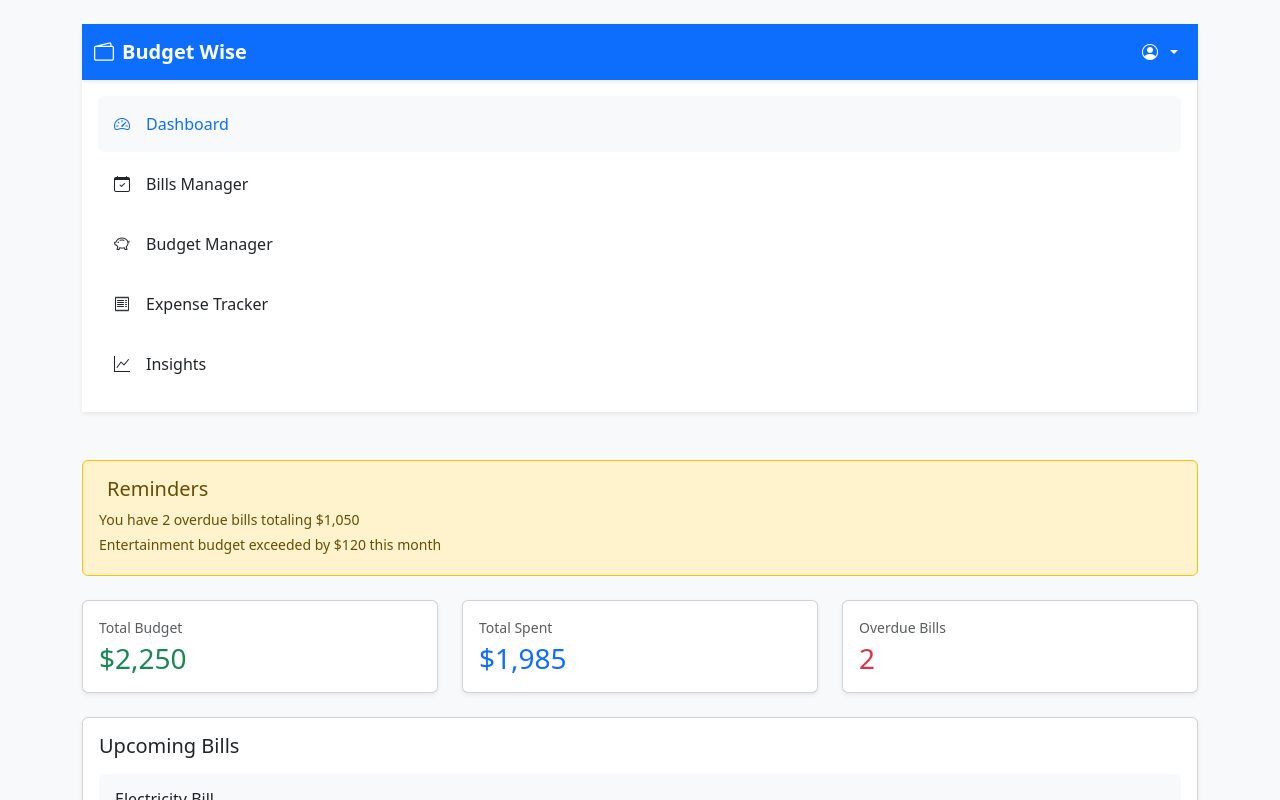
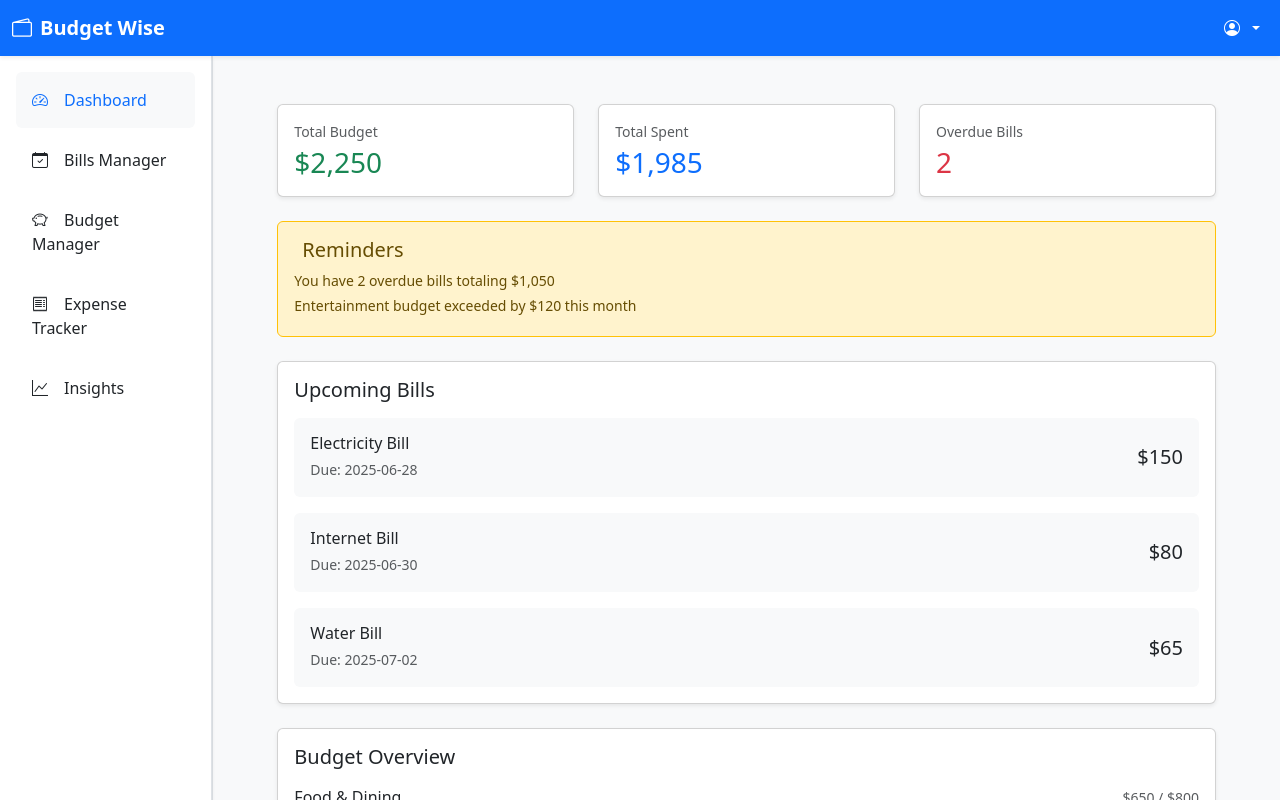
Before and after one commit to KhalanHappiness/BudgetWise, a React (Vite) app in the folder client/Budget-wise/: page /dashboard in a window 1280 px wide. Shown: the top 800 px of the page. Built offline with nearby package versions, Linux system fonts and the light colour scheme.

Commit message:
adjusted the position of the sidebar

```diff
--- a/client/Budget-wise/src/App.jsx
+++ b/client/Budget-wise/src/App.jsx
@@ -7,6 +7,7 @@ import BudgetManager from './pages/BudgetManager';
 import ExpenseTracker from './pages/ExpenseTracker';
 import Dashboard from './pages/Dashboard';
 import Insights from './pages/Insights';
+import Layout from './components/Layout/Layout';
 import { AuthProvider } from './context/AuthContext';
 
 const App = () => {
@@ -14,12 +15,17 @@ const App = () => {
     <AuthProvider>
         <Router>
           <Routes>
+            <Route element={<Layout/>}>
+
                 <Route path="/" element={<Login />} />
                 <Route path="/dashboard" element={<Dashboard />} />
                 <Route path="/bills" element={<BillsManager />} />
                 <Route path="/budget" element={<BudgetManager />} />
                 <Route path="/expenses" element={<ExpenseTracker />} />
                 <Route path="/insights" element={<Insights />} />
+
+            </Route>
+
 
 
           </Routes>
--- a/client/Budget-wise/src/components/Layout/Layout.jsx
+++ b/client/Budget-wise/src/components/Layout/Layout.jsx
@@ -1,18 +1,21 @@
 import React from 'react';
 import Header from './Header';
-import Sidebar from './Menubar';
+import Sidebar from './Sidebar';
+import { Outlet } from 'react-router-dom';
+
 
 const Layout = ({ children }) => {
   return (
-    <div className="min-vh-100 bg-light">
+    <div className="d-flex flex-column min-vh-100 bg-light">
       <Header />
-      <div className="container-fluid">
-        <div className="row">
-          <div className="col-lg-3 col-xl-2 p-0">
+      <div className="container-fluid flex-grow-1">
+        <div className="row h-100">
+          <div className="col-12 col-md-3 col-xl-2 bg-white border-end p-0">
             <Sidebar />
           </div>
-          <div className="col-lg-9 col-xl-10">
+          <div className="col-12 col-md-9 col-xl-10 py-4 px-3 overflow-auto">
             <div className="p-4">
+              <Outlet/>
               {children}
             </div>
           </div>
--- a/client/Budget-wise/src/components/Layout/Menubar.jsx
+++ b/client/Budget-wise/src/components/Layout/Sidebar.jsx
@@ -13,8 +13,8 @@ const Sidebar = () => {
   ];
 
   return (
-    // Removed min-vh-100
-    <div className="bg-white border-end shadow-sm">
+
+    <div className="bg-white border-end shadow-sm min-vh-100">
       <div className="p-3">
         <nav className="nav flex-column">
           {menuItems.map((item) => (
--- a/client/Budget-wise/src/pages/BillsManager.jsx
+++ b/client/Budget-wise/src/pages/BillsManager.jsx
@@ -1,5 +1,5 @@
 import React, { useState } from 'react';
-import Sidebar from '../components/Layout/Menubar';
+import Sidebar from '../components/Layout/Sidebar';
 
 const BillsManager = () => {
   const [bills, setBills] = useState([
@@ -95,9 +95,8 @@ const BillsManager = () => {
   };
 
   return (
-    <div className="container my-5">
-      <Sidebar/>
-      <div className="d-flex justify-content-between align-items-center mb-4 mt-5">
+    <div className="container ">
+      <div className="d-flex justify-content-between align-items-center mb-4">
         <h2 className="h4">Bills Manager</h2>
         <button className="btn btn-primary" onClick={() => setShowAddBill(true)}>
           <span className="me-1">➕</span> Add Bill
--- a/client/Budget-wise/src/pages/BudgetManager.jsx
+++ b/client/Budget-wise/src/pages/BudgetManager.jsx
@@ -1,5 +1,5 @@
 import React, { useState } from 'react';
-import Sidebar from '../components/Layout/Menubar';
+import Sidebar from '../components/Layout/Sidebar';
 
 
 const BudgetManager = () => {
@@ -51,10 +51,10 @@ const BudgetManager = () => {
   };
 
   return (
-    <div className="container my-5">
+    <div className="container ">
       {/* Page Header and Add Budget Button */}
-      <Sidebar/>
-      <div className="d-flex justify-content-between align-items-center mb-5 mt-5">
+
+      <div className="d-flex justify-content-between align-items-center mb-5">
         <h4 className="mb-0">Budget Manager</h4>
         <button
           onClick={() => setShowAddBudget(true)}
--- a/client/Budget-wise/src/pages/Dashboard.jsx
+++ b/client/Budget-wise/src/pages/Dashboard.jsx
@@ -1,6 +1,6 @@
 import React from 'react';
 import Header from '../components/Layout/Header';
-import Sidebar from '../components/Layout/Menubar';
+import Sidebar from '../components/Layout/Sidebar';
 
 const Dashboard = () => {
   // Hardcoded data
@@ -32,25 +32,11 @@ const Dashboard = () => {
   const overdueBills = bills.filter(bill => bill.status === 'overdue');
 
   return (
-    <div className="container-fluid py-4" style={{ backgroundColor: '#f8f9fa', minHeight: '100vh' }}>
+    <div className="container-fluid " style={{ backgroundColor: '#f8f9fa', minHeight: '100vh' }}>
 
       <div className="container">
-        <Header/>
-        <Sidebar/>
-        {/* Reminders */}
-        {reminders.length > 0 && (
-          <div className="alert alert-warning border-start border-warning mb-4 mt-5">
-            <div className="d-flex align-items-center mb-2">
-              <i className="fas fa-bell text-warning me-2"></i>
-              <h5 className="alert-heading mb-0">Reminders</h5>
-            </div>
-            {reminders.map(reminder => (
-              <p key={reminder.id} className="mb-1 small">{reminder.message}</p>
-            ))}
-          </div>
-        )}
 
-        {/* Summary Cards */}
+         {/* Summary Cards */}
         <div className="row g-4 mb-4">
           <div className="col-md-4">
             <div className="card h-100 shadow-sm">
@@ -94,6 +80,21 @@ const Dashboard = () => {
             </div>
           </div>
         </div>
+
+        {/* Reminders */}
+        {reminders.length > 0 && (
+          <div className="alert alert-warning border-start border-warning mb-4">
+            <div className="d-flex align-items-center mb-2">
+              <i className="fas fa-bell text-warning me-2"></i>
+              <h5 className="alert-heading mb-0">Reminders</h5>
+            </div>
+            {reminders.map(reminder => (
+              <p key={reminder.id} className="mb-1 small">{reminder.message}</p>
+            ))}
+          </div>
+        )}
+
+
 
         {/* Upcoming Bills */}
         <div className="card shadow-sm mb-4">
--- a/client/Budget-wise/src/pages/ExpenseTracker.jsx
+++ b/client/Budget-wise/src/pages/ExpenseTracker.jsx
@@ -1,5 +1,5 @@
 import React, { useState } from 'react';
-import Sidebar from '../components/Layout/Menubar';
+import Sidebar from '../components/Layout/Sidebar';
 
 const ExpenseTracker = () => {
   // Hardcoded expenses data
@@ -75,9 +75,8 @@ const ExpenseTracker = () => {
     <div>
 
 
-      <div className="container py-4">
-        <Sidebar/>
-        <div className="d-flex justify-content-between align-items-center mb-4 mt-5">
+      <div className="container ">
+        <div className="d-flex justify-content-between align-items-center mb-4">
           <h4 className="fw-bold">Expense Tracker</h4>
           <button
             onClick={() => setShowAddExpense(true)}
--- a/client/Budget-wise/src/pages/Insights.jsx
+++ b/client/Budget-wise/src/pages/Insights.jsx
@@ -1,5 +1,5 @@
 import React from 'react';
-import Sidebar from '../components/Layout/Menubar';
+import Sidebar from '../components/Layout/Sidebar';
 const Insights = () => {
   const budgets = [
     { id: 1, category: 'Groceries', budgeted: 400, spent: 450 },
@@ -20,10 +20,9 @@ const Insights = () => {
     b.spent > max.spent ? b : max, budgets[0] || { category: 'None', spent: 0 });
 
   return (
-    <div className="container my-5">
-     <Sidebar />
+    <div className="container ">
 
-      <div className="row mb-4 mt-4">
+      <div className="row mb-4 ">
               <h4 className="mb-4">Financial Insights</h4>
 
         <div className="col-md-12">
```
Lines whose indentation alone changed are shown as unchanged.
